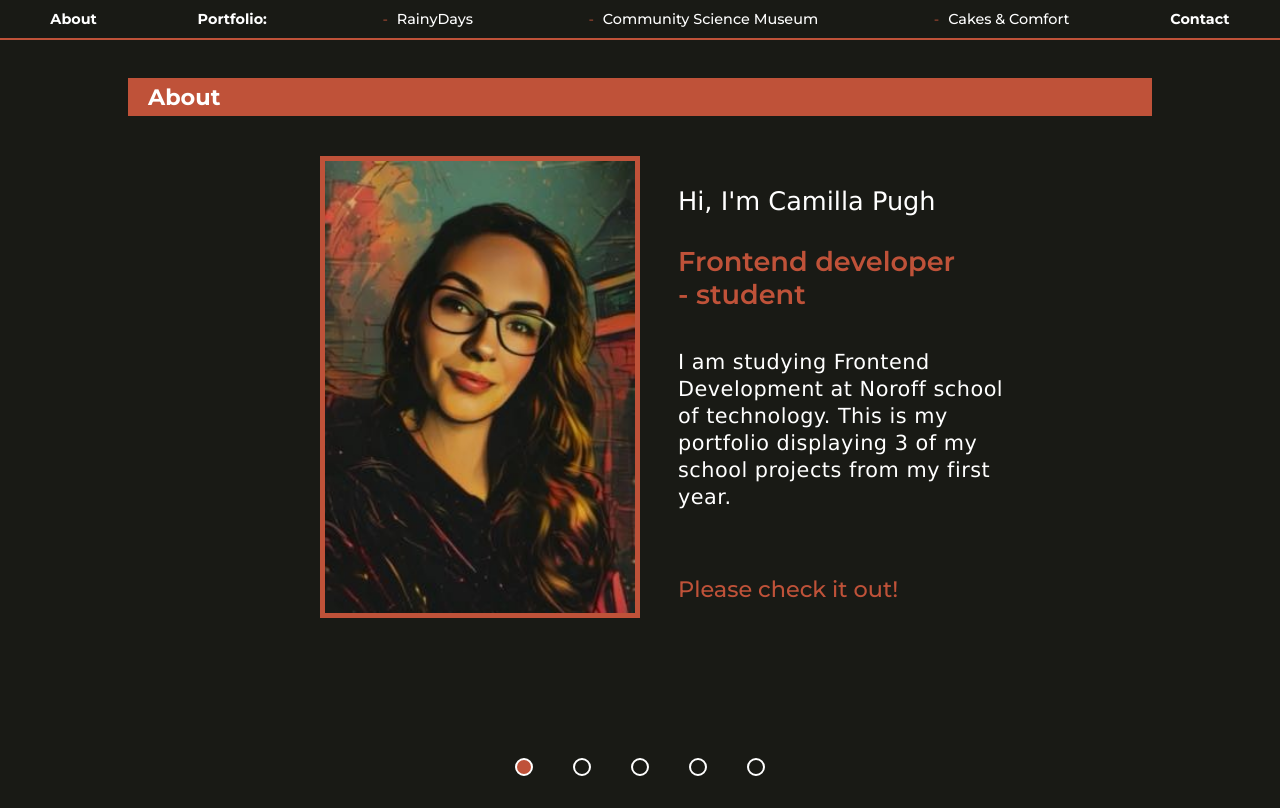
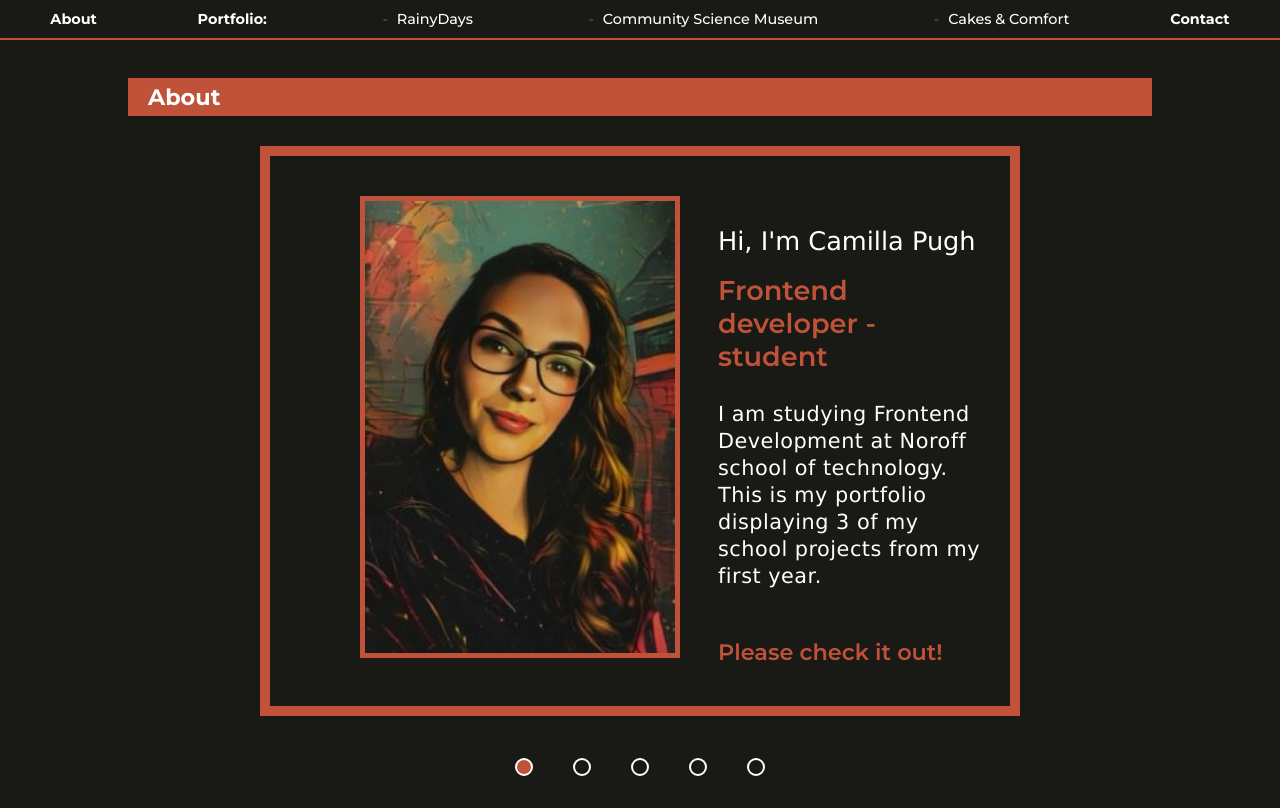
Before and after one commit to camiP89/Portfolio-1, a plain HTML site: page index.html in a window 1280 px wide. Drawn offline with Linux system fonts and the light colour scheme; a web font is replaced by a local one.

Commit message:
Added border to .about-content for 1245px and above.

```diff
--- a/styles/styles.css
+++ b/styles/styles.css
@@ -206,14 +206,12 @@ h2 {
 
 .check-it-p {
   display: flex;
-  align-items: center;
-  justify-content: center;
-  font-size: 1.3rem;
-  font-weight: 500;
+  font-size: 1.2rem;
+  font-weight: 600;
   color: var(--red);
   grid-column: span 2;
   grid-row: 4;
-  margin: 10px 0;
+  margin: 10px 20px;
 }
 
 .section {
@@ -266,7 +264,7 @@ h2 {
   font-size: 0.9rem;
   font-weight: bold;
   text-align: center;
-  margin: 0 10px 10px 10px;
+  margin: 0 10px;
   padding: 5px 20px;
 
 }
@@ -405,6 +403,7 @@ h2 {
  .check-it-p {
     grid-column: span 2;
     grid-row: 4;
+    margin-left: 70px;
  }
 }
 
@@ -493,7 +492,7 @@ h2 {
  .check-it-p {
     grid-column: span 2;
     grid-row: 4;
-    margin: 20px;
+    margin: 20px auto;
  }
 
  .contact-container {
@@ -572,4 +571,13 @@ h2 {
     margin-left: 30px;
     font-size: 1.4rem;
   }
+
+  .about-content {
+    border: solid 10px var(--red);
+    padding: 30px;
+  }
+
+   .contact-container {
+    margin: 20px 250px;
+ }
 }
```
